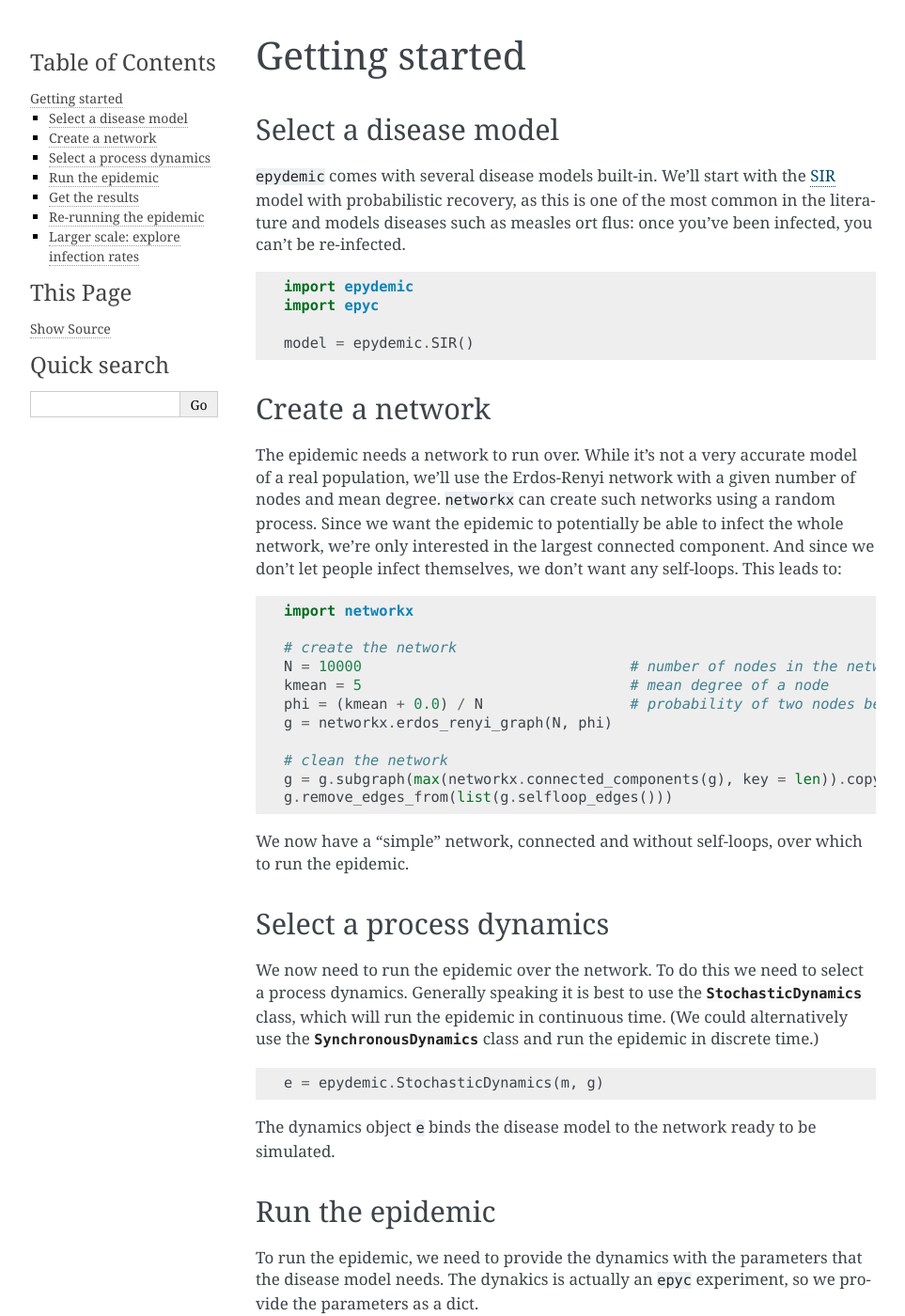
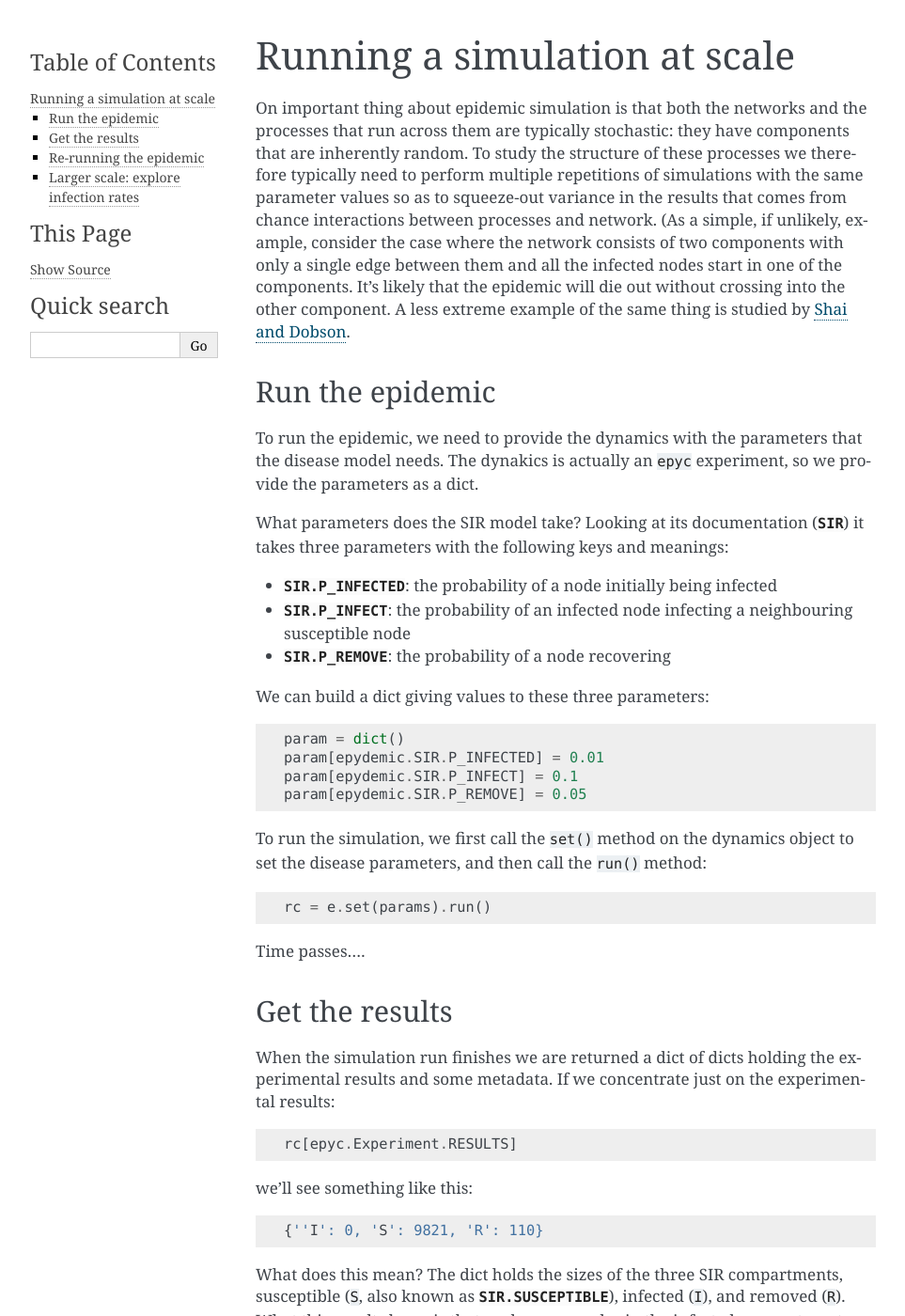
Before and after one commit to simoninireland/epydemic, a Sphinx documentation site: the page built from doc/tutorial/run-at-scale.rst, in a window 1280 px wide and 1400 px high. Shown: the whole window at 94% size, without its empty margins (148-1111 px from the left). Built offline with Sphinx 7.4.7, drawn with Linux system fonts in a browser that asks for light colours; pages that are not in the unit, such as notebooks, are missing from menus.

Commit message:
Migrated to a tutorial style for programming guide

```diff
--- a/doc/bibliography.rst
+++ b/doc/bibliography.rst
@@ -46,3 +46,8 @@ Physical Review E **74**. September 2006.
 M.E.J. Newman. `Spread of epidemic disease on networks
 <http://dx.doi.org/10.1103/PhysRevE.66.016128>`_. Physical Review E
 **66**. July 2002.
+
+.. _SD13:
+
+Saray Shai and Simon Dobson. `Coupled adaptive complex networks
+<http://dx.doi.org/10.1103/PhysRevE.87.042812>`_. Physical Review E **87** (4). April 2013.
--- a/doc/cookbook.rst
+++ b/doc/cookbook.rst
@@ -7,5 +7,6 @@ This page is a cookbook-in-progress of ways to use ``epydemic`` in practice.
     :maxdepth: 2
 
     cookbook/use-standard-model.rst
+    cookbook/build-sir.rst
     cookbook/build-network-in-experiment.rst
     cookbook/population-powerlaw-cutoff.rst
--- a/doc/index.rst
+++ b/doc/index.rst
@@ -36,7 +36,7 @@ epidemic behaves.
 
 
 What is ``epydemic``?
--------------------
+---------------------
 
 ``epydemic`` is a simulation framework for epidemic processes. It aims to provide the common simulation
 approaches used in the scientific literature, together with a small set of "common epidemics" that can
--- a/doc/start.rst
+++ b/doc/tutorial/run-at-scale.rst
@@ -1,62 +1,16 @@
-Getting started
-===============
+Running a simulation at scale
+=============================
 
 .. currentmodule:: epydemic
 
-Select a disease model
------------------------
-
-``epydemic`` comes with several disease models built-in. We'll start with the :term:`SIR` model
-with probabilistic recovery, as this is one of the most common in the literature and models
-diseases such as measles ort flus: once you've been infected, you can't be re-infected.
-
-.. code-block:: python
-
-   import epydemic
-   import epyc
-
-   model = epydemic.SIR()
-
-
-Create a network
-----------------
-
-The epidemic needs a network to run over. While it's not a very accurate model of a real population, we'll
-use the Erdos-Renyi network with a given number of nodes and mean degree. ``networkx`` can create such networks
-using a random process. Since we want the epidemic to potentially be able to infect the whole network, we're only
-interested in the largest connected component. And since we don't let people infect themselves, we don't want
-any self-loops. This leads to:
-
-.. code-block:: python
-
-   import networkx
-
-   # create the network
-   N = 10000                               # number of nodes in the network
-   kmean = 5                               # mean degree of a node
-   phi = (kmean + 0.0) / N                 # probability of two nodes being connected
-   g = networkx.erdos_renyi_graph(N, phi)
-
-   # clean the network
-   g = g.subgraph(max(networkx.connected_components(g), key = len)).copy()
-   g.remove_edges_from(list(g.selfloop_edges()))
-
-We now have a "simple" network, connected and without self-loops, over which to run the epidemic.
-
-
-Select a process dynamics
--------------------------
-
-We now need to run the epidemic over the network. To do this we need to select a process dynamics. Generally speaking
-it is best to use the :class:`StochasticDynamics` class, which will run the epidemic in
-continuous time. (We could alternatively use the :class:`SynchronousDynamics` class and
-run the epidemic in discrete time.)
-
-.. code-block:: python
-
-   e = epydemic.StochasticDynamics(m, g)
-
-The dynamics object ``e`` binds the disease model to the network ready to be simulated.
+On important thing about epidemic simulation is that both the networks and the processes that run
+across them are typically stochastic: they have components that are inherently random. To study the
+structure of these processes we therefore typically need to perform multiple repetitions of simulations
+with the same parameter values so as to squeeze-out variance in the results that comes from chance
+interactions between processes and network. (As a simple, if unlikely, example, consider the case
+where the network consists of two components with only a single edge between them and all the infected
+nodes start in one of the components. It's likely that the epidemic will die out without crossing
+into the other component. A less extreme example of the same thing is studied by :ref:`Shai and Dobson <SD13>`.
 
 
 Run the epidemic
```
Also changed, not shown: other parts of doc/index.rst (+1 -1 lines), doc/cookbook/use-standard-model.rst (deleted, +0 -89 lines), doc/tutorial.rst (added, +11 -0 lines), doc/tutorial/build-sir.rst (added, +193 -0 lines), doc/tutorial/use-standard-model.rst (added, +72 -0 lines), 1 other file.
